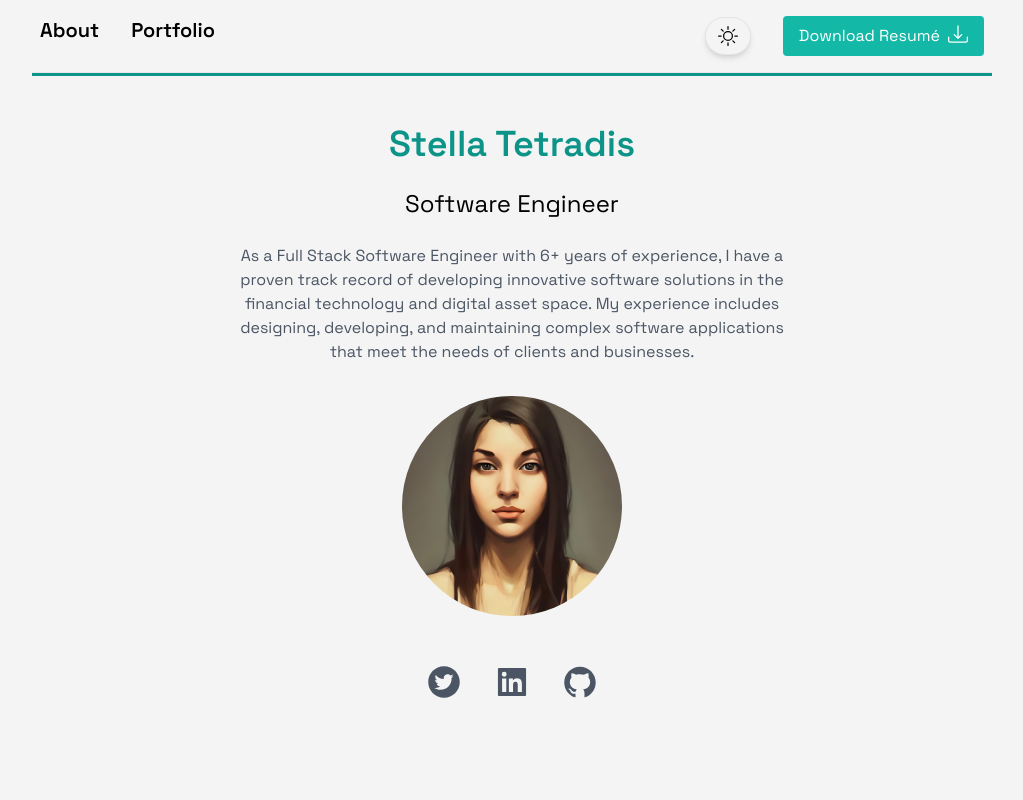
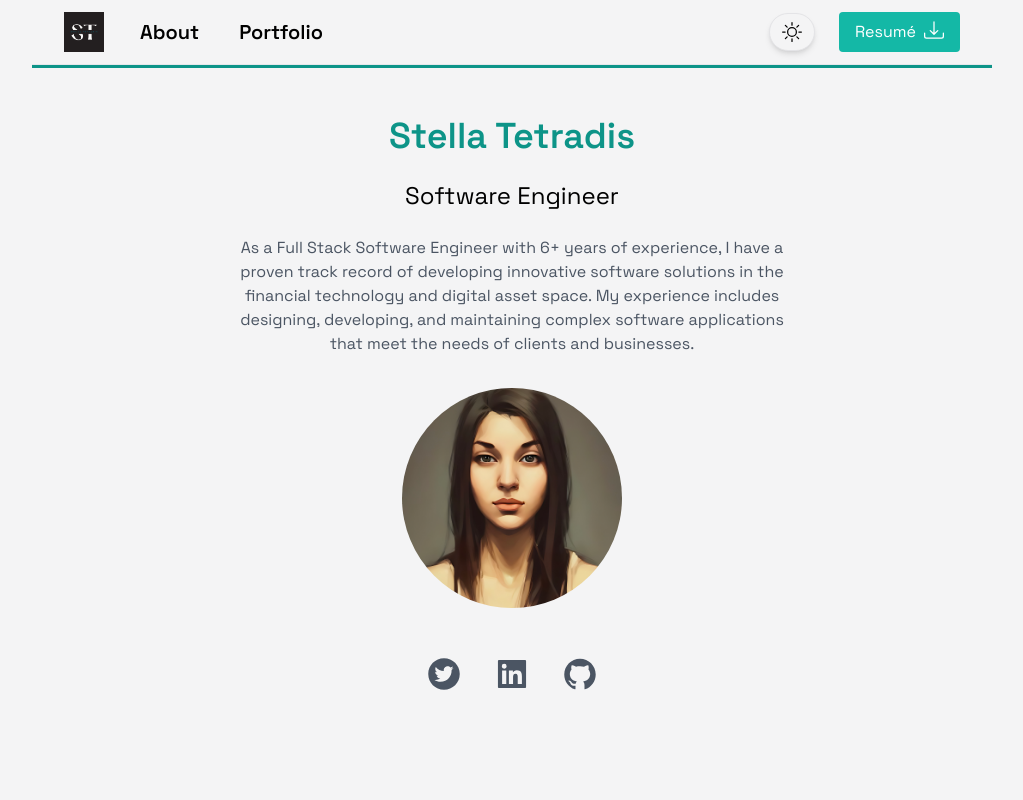
Before and after one commit to stetradis/sgt-portfolio, a Next.js app: page / in a window 1280 px wide. Shown: the top 800 px of the page, without its empty margins (128-1151 px from the left). Built offline with nearby package versions, Linux system fonts and the light colour scheme.

Commit message:
add responsive navbar

```diff
--- a/package.json
+++ b/package.json
@@ -9,6 +9,7 @@
 		"lint": "next lint"
 	},
 	"dependencies": {
+		"@headlessui/react": "^1.7.12",
 		"@next/font": "13.1.6",
 		"@types/node": "18.14.0",
 		"@types/react": "18.0.28",
--- a/src/components/Navigation.tsx
+++ b/src/components/Navigation.tsx
@@ -1,4 +1,12 @@
+import { Disclosure } from '@headlessui/react';
+import { FaBars } from 'react-icons/fa';
 import {BsFillMoonStarsFill, BsSun, BsDownload} from 'react-icons/bs';
+import { AiOutlineClose } from 'react-icons/ai';
+
+const navigation = [
+  { name: 'About', href: '#about', current: true },
+  { name: 'Portfolio', href: '#portfolio', current: false },
+]
 
 const Navigation = (props: any) => {
     const { mode, setMode } = props;
@@ -14,12 +22,45 @@ const Navigation = (props: any) => {
     }
 
     return (
+        <Disclosure as="nav" className="">
+        {({ open }) => (
             <>
-        <nav className='py-4 px-2 flex justify-between'>
-            <ul className='flex text-xl font-semibold gap-8 nav-links'>
-                <li><a href='#about'>About</a></li>
-                <li><a href='#portfolio'>Portfolio</a></li>
-            </ul>
+            <div className="mx-auto px-2 sm:px-6 lg:px-8">
+                <div className="relative flex h-16 items-center justify-between">
+                <div className="absolute inset-y-0 left-0 flex items-center sm:hidden">
+                    {/* Mobile menu button*/}
+                    <Disclosure.Button className="inline-flex items-center justify-center rounded-md p-2 text-gray-600 dark:bg-zinc-800 dark:text-gray-300 link-hover focus:outline-none focus:ring-2 focus:ring-inset focus:ring-white">
+                    <span className="sr-only">Open main menu</span>
+                    {open ? (
+                        <AiOutlineClose className="block h-6 w-6" aria-hidden="true" />
+                    ) : (
+                        <FaBars className="block h-6 w-6" aria-hidden="true" />
+                    )}
+                    </Disclosure.Button>
+                </div>
+                <div className="flex flex-1 items-center justify-center sm:items-stretch sm:justify-start">
+                    <div className="flex flex-shrink-0 items-center">
+                    <img
+                        className="hidden h-10 w-auto sm:block"
+                        src="/st-logo.png"
+                        alt="ST logo"
+                    />
+                    </div>
+                    <div className="hidden sm:ml-6 sm:block">
+                    <div className="flex space-x-4">
+                        {navigation.map((item) => (
+                        <a
+                            key={item.name}
+                            href={item.href}
+                            className='rounded-md px-3 py-2 text-xl font-semibold hover:text-teal-600'
+                        >
+                            {item.name}
+                        </a>
+                        ))}
+                    </div>
+                    </div>
+                </div>
+                <div className="absolute inset-y-0 right-0 flex items-center sm:static sm:inset-auto sm:ml-6 sm:pr-0">
                 <ul className='flex items-center'>
                     <li className='rounded-full shadow-md border border-zinc-200 bg-zinc-100 dark:bg-zinc-800 dark:text-gray-300 px-3 py-2'>
                         {mode ?
@@ -27,12 +68,30 @@ const Navigation = (props: any) => {
                         <BsSun className='cursor-pointer text-xl' onClick={toggleDarkMode}/>
                         }
                     </li>
-              <li><a href='/webresume.pdf' target="_blank" download="Stella Tetradis - Resume" className='flex bg-teal-500 hover:bg-teal-600 text-white px-4 py-2 rounded ml-8 gap-2'>Download Resum&eacute; <BsDownload className='text-xl'/></a></li>
+                    <li><a href='/webresume.pdf' target="_blank" download="Stella Tetradis - Resume" className='flex bg-teal-500 hover:bg-teal-600 text-white px-4 py-2 rounded ml-6 gap-2'>Resum&eacute; <BsDownload className='text-xl'/></a></li>
                     </ul>
-        </nav>
+                </div>
+                </div>
+            </div>
+
+            <Disclosure.Panel className="sm:hidden">
+                <div className="space-y-1 px-2 pt-2 pb-3">
+                {navigation.map((item) => (
+                    <Disclosure.Button
+                    key={item.name}
+                    as="a"
+                    href={item.href}
+                    className='block rounded-md px-3 py-2 text-base font-medium hover:text-teal-600'
+                    >
+                    {item.name}
+                    </Disclosure.Button>
+                ))}
+                </div>
+            </Disclosure.Panel>
             <hr className='h-1 bg-teal-600'/>
             </>
-
+        )}
+        </Disclosure>
     );
 }
 
--- a/src/pages/index.tsx
+++ b/src/pages/index.tsx
@@ -1,11 +1,11 @@
 import Image from 'next/image';
 import Head from 'next/head';
 
-import Navigation from '@/components/Navigation';
 import SocialLink from '@/components/SocialLink';
 import PortfolioCard from '@/components/PortfolioCard';
 import { useState, useEffect } from 'react';
 import { classNames } from '@/utils/classNames';
+import Navigation from '@/components/Navigation';
 
 export default function Home() {
   const [darkMode, setDarkMode] = useState(false);
@@ -23,7 +23,7 @@ export default function Home() {
         <link rel="icon" href="/st-logo.png" />
       </Head>
       <main className='dark:text-white dark:bg-zinc-900'>
-        <Navigation mode={darkMode} setMode={setDarkMode} />
+        <Navigation mode={darkMode} setMode={setDarkMode}/>
           <section id='about'>
             <div className='p-8 text-center'>
               <h2 className='text-4xl font-semibold py-4 text-teal-600 font-md'>Stella Tetradis</h2>
--- a/src/styles/globals.css
+++ b/src/styles/globals.css
@@ -8,7 +8,7 @@ html {
   @apply font-body;
 }
 
-.link-hover a {
+.link-hover a, button {
   @apply hover:text-teal-600;
 }
 
```
Also changed, not shown: 1 other file (tests, documents, lock files or other folders). Lines whose indentation alone changed are shown as unchanged.
